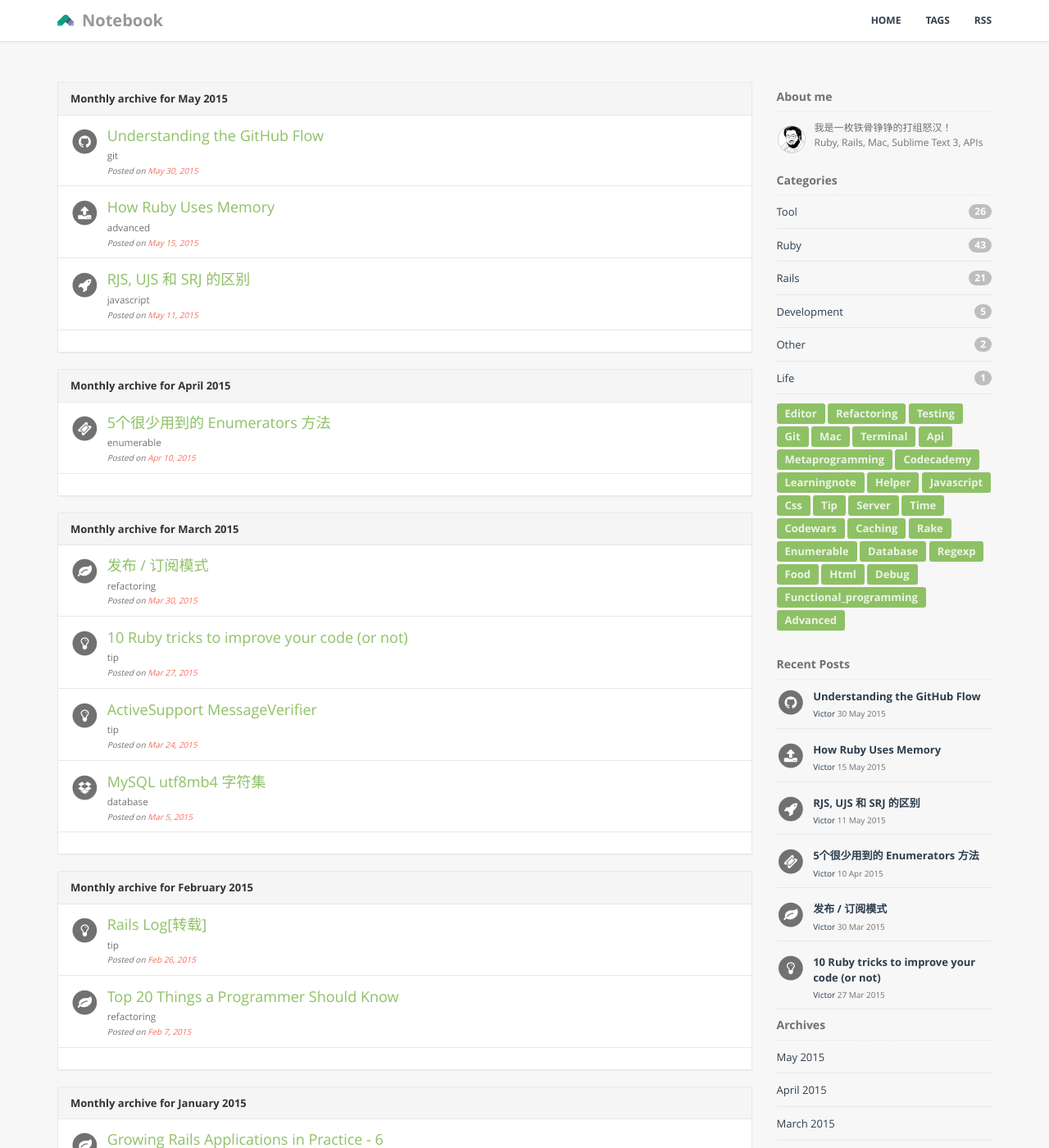
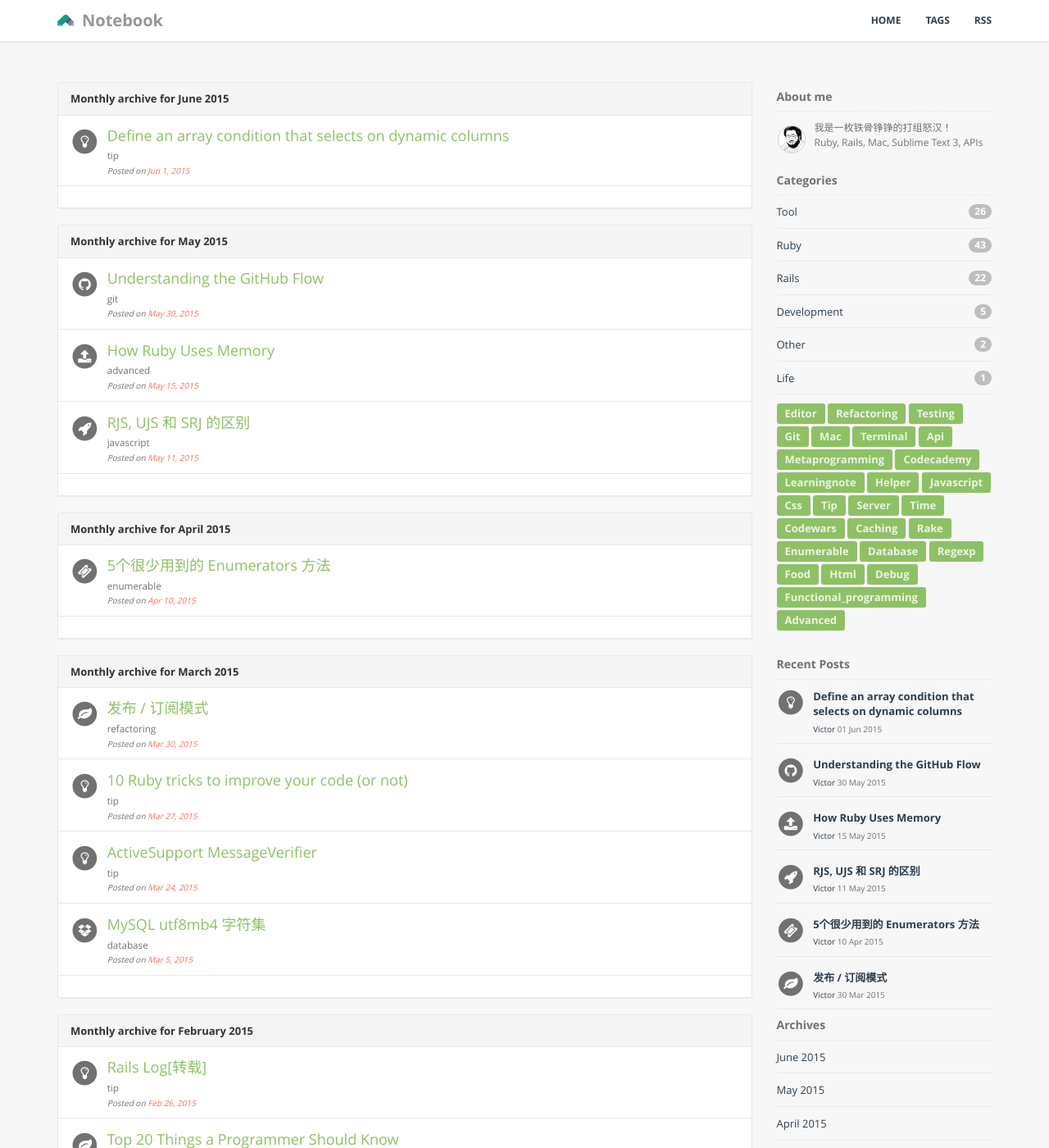
Before and after one commit to GiaoGiaoCat/GiaoGiaoCat.github.io, a Jekyll site: the page built from tags/archives.html, in a window 1280 px wide and 1400 px high. Shown: the whole window at 82% size. Built offline with Jekyll 4.4.1, drawn with Linux system fonts in a browser that asks for light colours; Markdown is read by kramdown in place of the engine named in the settings.

Commit message:
some blog

````diff
--- /dev/null
+++ b/_posts/201506/2015-06-01-Define-an-array-condition-that-selects-on-dynamic-columns.md
@@ -0,0 +1,29 @@
+---
+layout: post
+title:  "Define an array condition that selects on dynamic columns"
+date:   2015-06-01 23:00:00
+categories: rails
+tags: tip
+author: "Victor"
+---
+
+For [some reason](http://makandra.com/notes/740-know-the-side-effects-of-using-hashes-for-conditions) you want to define a find condition in array form. And in that condition both column name and value are coming from user input and need to be sanitized.
+
+Unfortunately this works in SQLite but does not in MySQL:
+
+```ruby
+scope :filter, ->(attribute, value) { where([ 'articles.? = ?', attribute, value ]) }
+```
+
+The solution is to use sanitize_sql_array like this:
+
+```ruby
+scope :filter, ->(attribute, value) {
+  where(sanitize_sql_array([ "`articles`.`%s` = '%s'", attribute, value ]))
+}
+```
+
+
+### 转自
+
+[Define an array condition that selects on dynamic columns](http://makandracards.com/makandra/741-define-an-array-condition-that-selects-on-dynamic-columns)
````
Also changed, not shown: _posts/201505/2015-05-30-github-workflow.md (+1 -0 lines).
